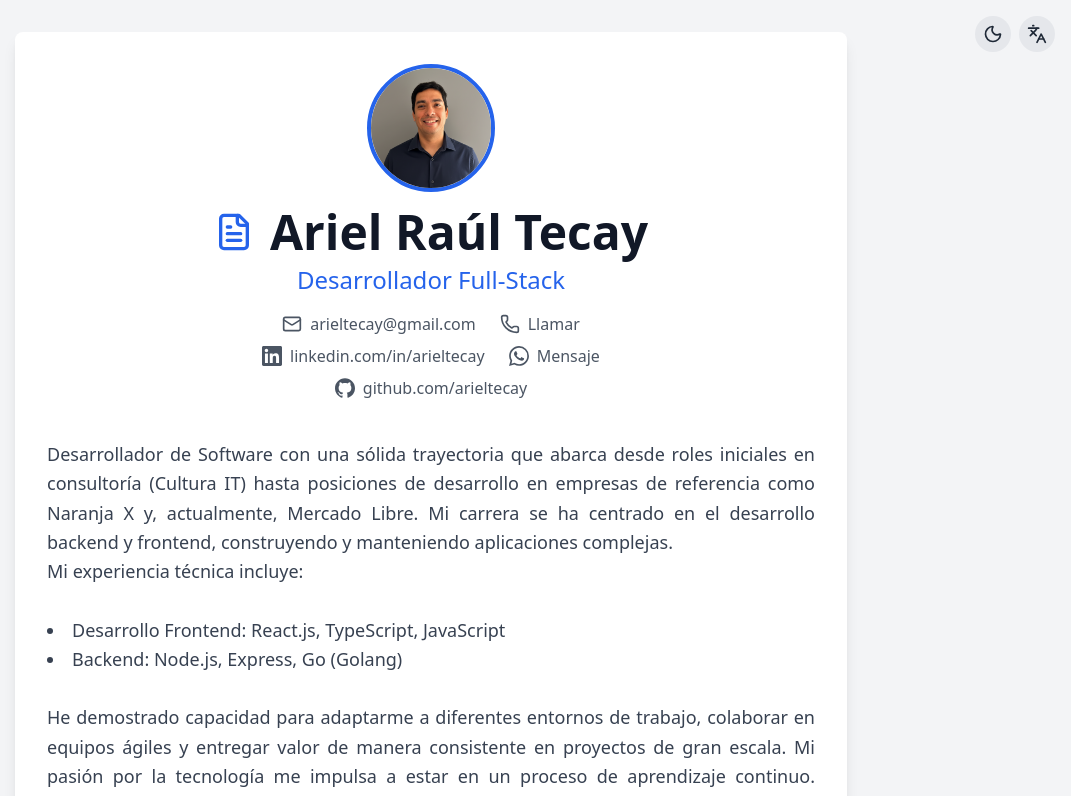
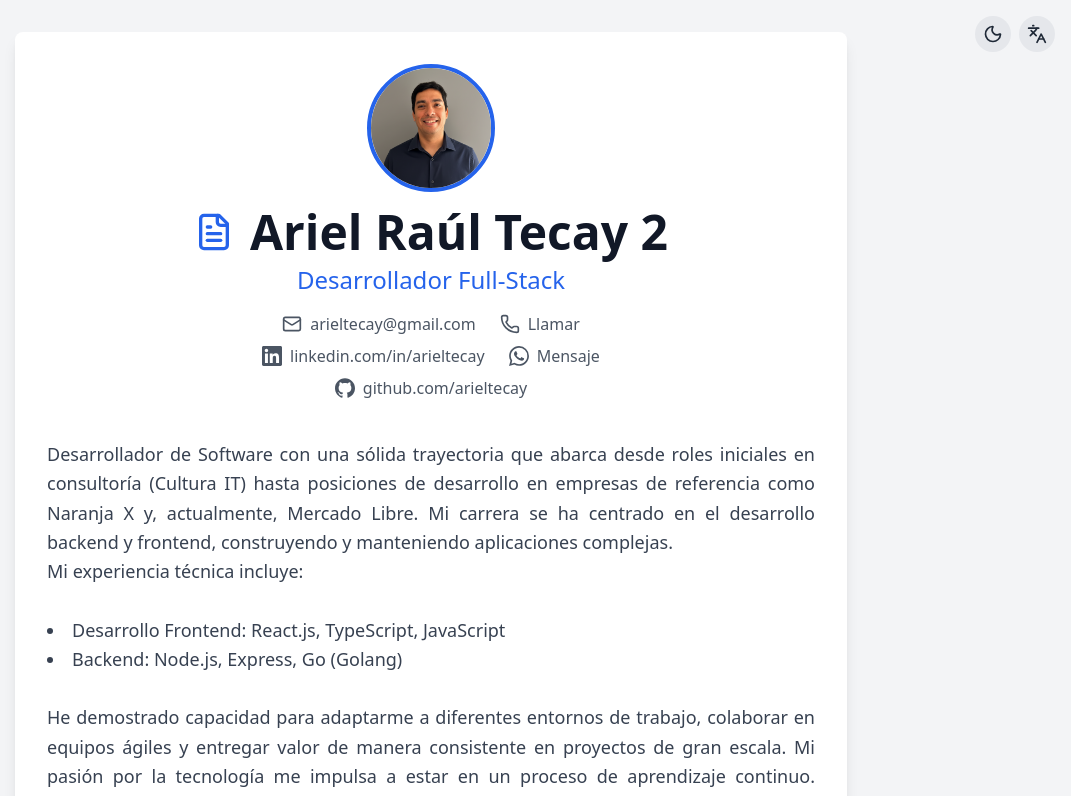
Before and after one commit to arieltecay/app-cv-ariel, a React (Vite) app: page / in a window 1280 px wide. Shown: the top 796 px of the page, without its empty margins (209-1280 px from the left). Built offline with nearby package versions, Linux system fonts and the light colour scheme.

Commit message:
update mockData

```diff
--- a/src/data/mock-data.ts
+++ b/src/data/mock-data.ts
@@ -1,7 +1,7 @@
 
 export const cvData = {
   personalInfo: {
-    name: "Ariel Raúl Tecay",
+    name: "Ariel Raúl Tecay 2",
     title: {
       es: "Desarrollador Full-Stack",
       en: "Full-Stack Developer"
```
